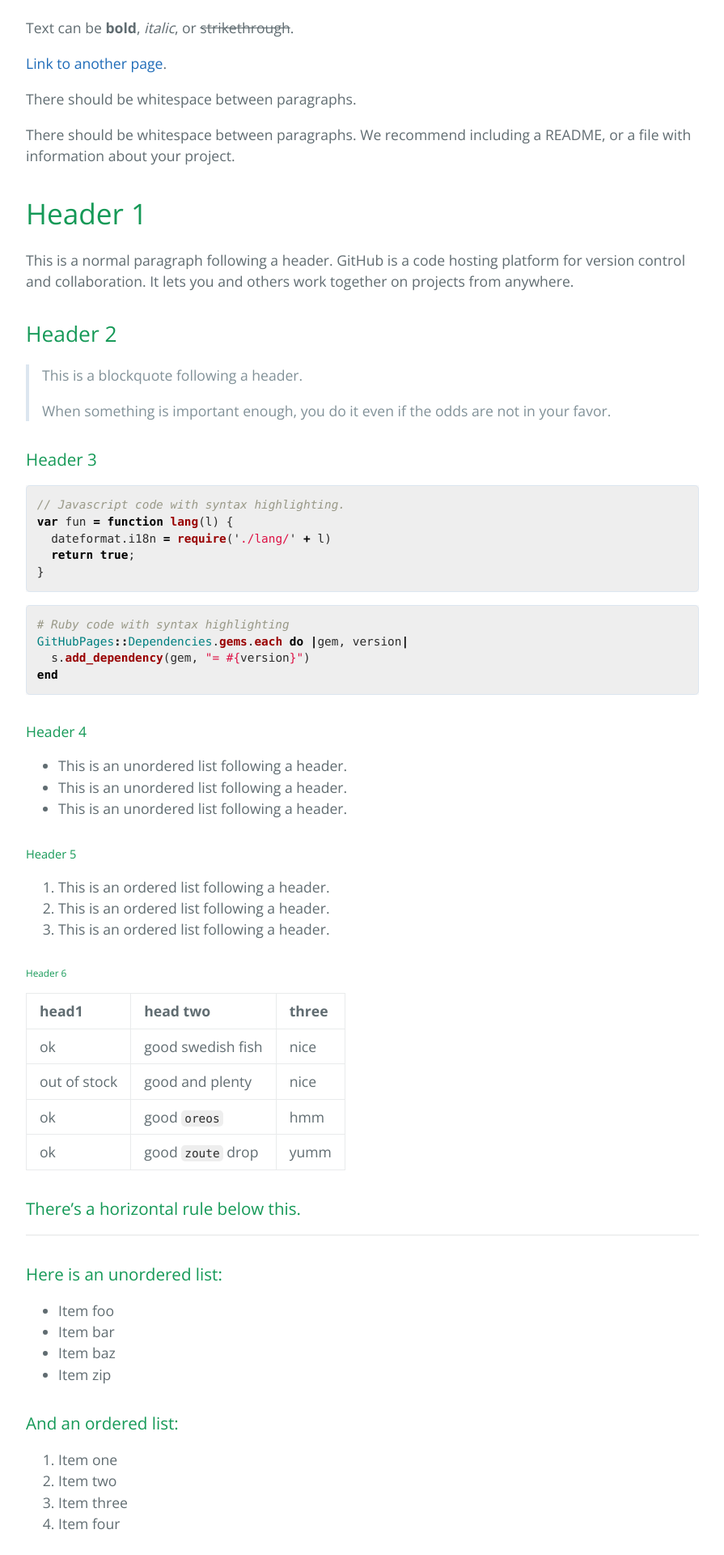
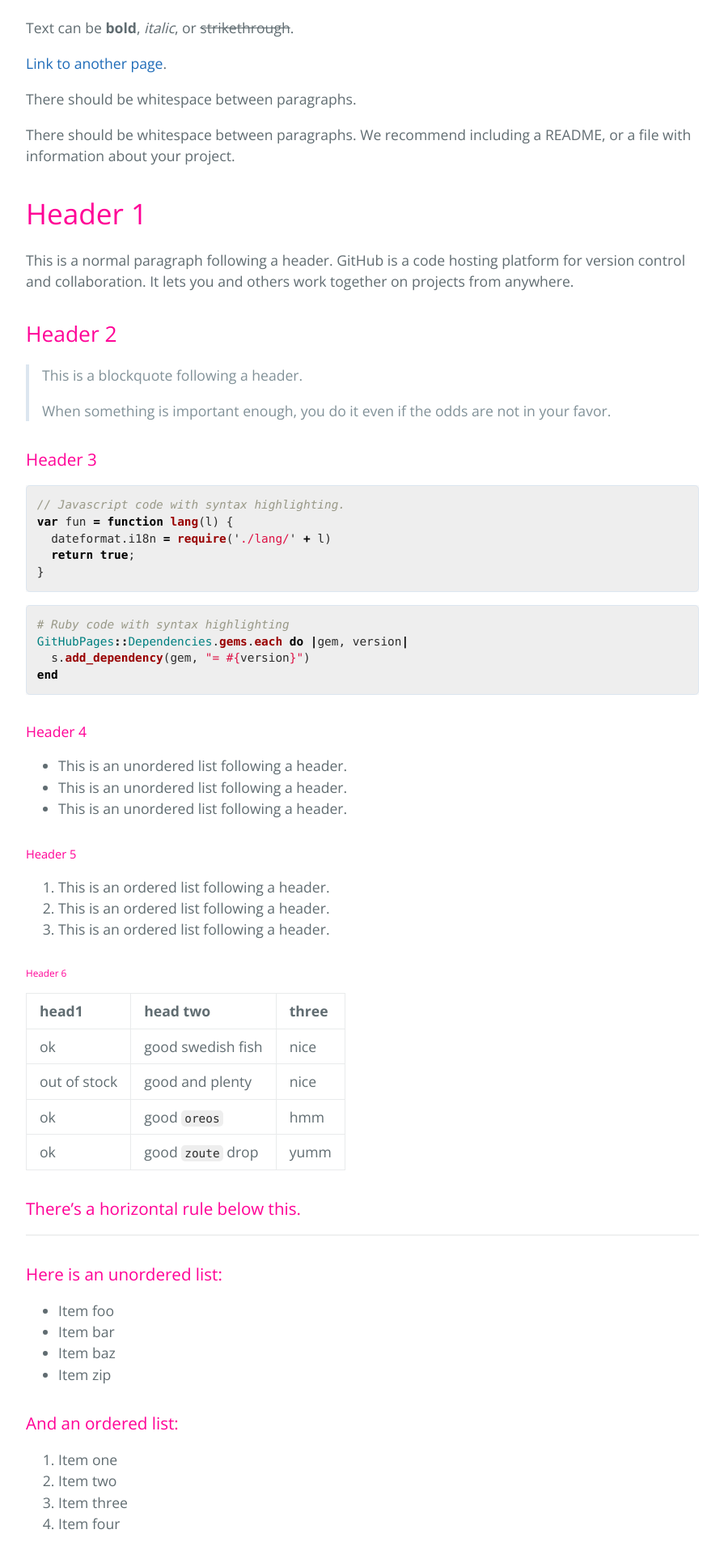
Before and after one commit to budius/test-action-triggers-234, a Jekyll site: the page built from docs/index.md, in a window 1280 px wide. Shown: the part 394-2314 px from the top of the page at 81% size, without its empty margins (192-1087 px from the left). Built offline with Jekyll 4.4.1, drawn with Linux system fonts in a browser that asks for light colours.

Commit message:
Changed header color

```diff
--- a/docs/_sass/variables.scss
+++ b/docs/_sass/variables.scss
@@ -8,7 +8,7 @@ $header-bg-color: #FF5600 !default;
 $header-bg-color-secondary: #8600FF !default;
 
 // Text
-$section-headings-color: #159957 !default;
+$section-headings-color: #FF0096 !default;
 $body-text-color: #606c71 !default;
 $body-link-color: #1e6bb8 !default;
 $blockquote-text-color: #819198 !default;
```
